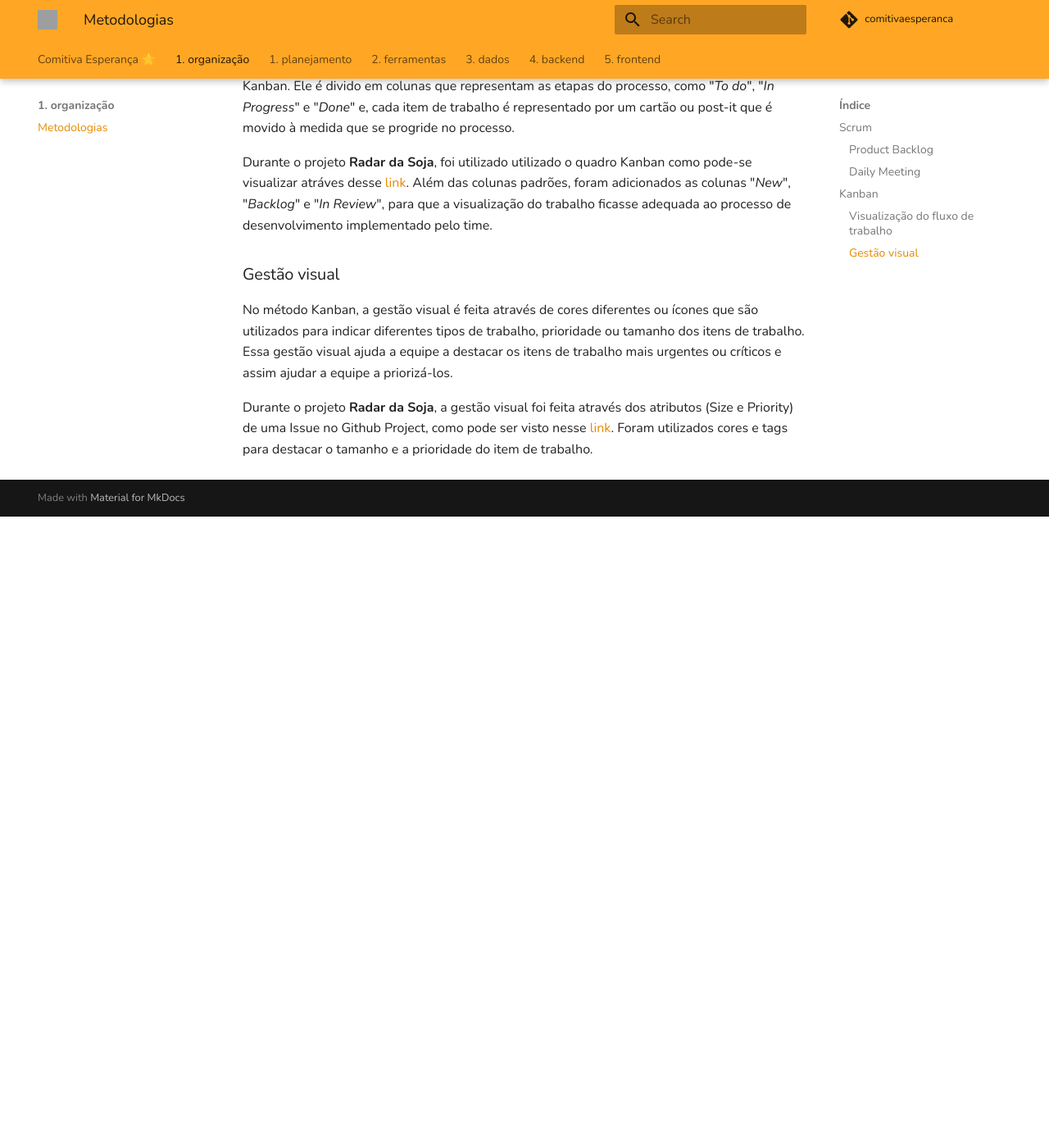
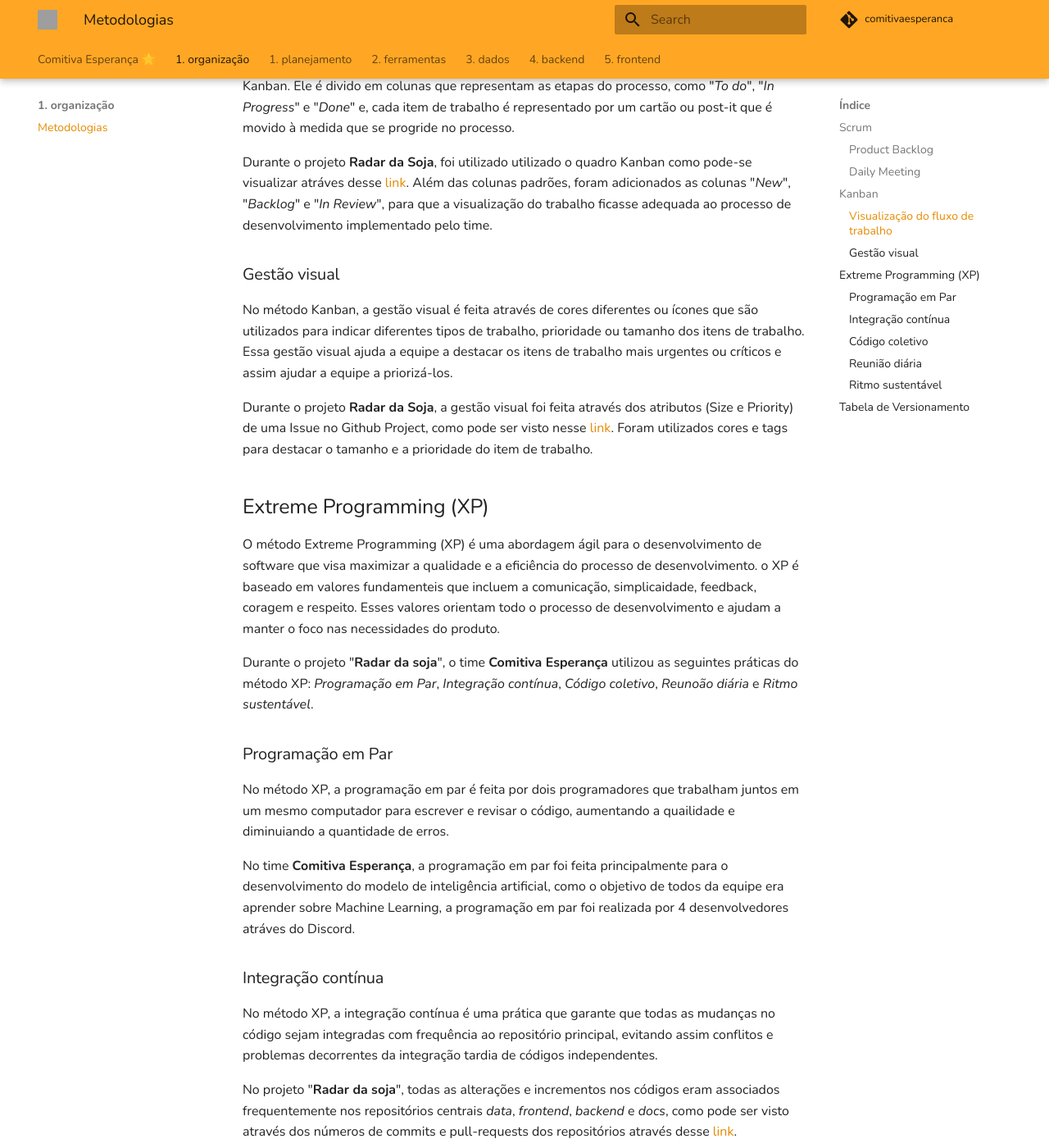
Before and after one commit to comitivaesperanca/docs, an MkDocs documentation site: the page built from docs/1. organização/organizacao.md, in a window 1280 px wide and 1400 px high, scrolled down 1408 px. Shown: the whole window at 82% size. Built offline with MkDocs 1.6.1 and Material for MkDocs 9.7.7, drawn with Linux system fonts in a browser that asks for light colours; comment, search, counter and statistics services are not loaded; before the commit the page ends 2038 px from its top, so only the background shows below that; some of the changed text lies outside the part shown; grey boxes are pictures that could not be loaded.

Commit message:
feat: adicionado descrição do XP e tabela de versão

```diff
--- a/docs/1. organização/organizacao.md
+++ b/docs/1. organização/organizacao.md
@@ -31,3 +31,57 @@ Durante o projeto **Radar da Soja**, foi utilizado utilizado o quadro Kanban com
 No método Kanban, a gestão visual é feita através de cores diferentes ou ícones que são utilizados para indicar diferentes tipos de trabalho, prioridade ou tamanho dos itens de trabalho. Essa gestão visual ajuda a equipe a destacar os itens de trabalho mais urgentes ou críticos e assim ajudar a equipe a priorizá-los. <br>
 
 Durante o projeto **Radar da Soja**, a gestão visual foi feita através dos atributos (Size e Priority) de uma Issue no Github Project, como pode ser visto nesse <a href="https://github.com/orgs/comitivaesperanca/projects/2">link</a>. Foram utilizados cores e tags para destacar o tamanho e a prioridade do item de trabalho.
+
+## Extreme Programming (XP)
+O método Extreme Programming (XP) é uma abordagem ágil para o desenvolvimento de software que visa maximizar a qualidade e a eficiência do processo de desenvolvimento. o XP é baseado em valores fundamenteis que incluem a comunicação, simplicaidade, feedback, coragem e respeito. Esses valores orientam todo o processo de desenvolvimento e ajudam a manter o foco nas necessidades do produto. <br>
+
+Durante o projeto "**Radar da soja**", o time **Comitiva Esperança** utilizou as seguintes práticas do método XP: *Programação em Par*, *Integração contínua*, *Código coletivo*, *Reunoão diária* e *Ritmo sustentável*.
+
+### Programação em Par
+No método XP, a programação em par é feita por dois programadores que trabalham juntos em um mesmo computador para escrever e revisar o código, aumentando a quailidade e diminuiando a quantidade de erros.<br>
+
+No time **Comitiva Esperança**, a programação em par foi feita principalmente para o desenvolvimento do modelo de inteligência artificial, como o objetivo de todos da equipe era aprender sobre Machine Learning, a programação em par foi realizada por 4 desenvolvedores atráves do Discord.
+### Integração contínua
+No método XP, a integração contínua é uma prática que garante que todas as mudanças no código sejam integradas com frequência ao repositório principal, evitando assim conflitos e problemas decorrentes da integração tardia de códigos independentes. <br>
+
+No projeto "**Radar da soja**", todas as alterações e incrementos nos códigos eram associados frequentemente nos repositórios centrais *data*, *frontend*, *backend* e *docs*, como pode ser visto através dos números de commits e pull-requests dos repositórios através desse <a href="https://github.com/orgs/comitivaesperanca/repositories">link</a>.
+
+### Código coletivo
+No método XP, o código coletivo é uma prática de propriepidade coletiva do código, ou seja, cada membro da equipe pode trabalhar em qualquer parte do sistema a qualquer momento. Essa prática permite que o sistema evolua mantendo o código mais simples possível e garante que todos os membros do time possuam conhecimento do sistema em sua totalidade. <br>
+
+No projeto "**Radar da soja**", qualquer pessoa do time *Comitiva Esperança* pode fazer alterações em qualquer um dos repositórios sem necessidade de autorização de outro pessoa. Até por isso, para aprovação de um Pull Request não é necessário a revisão de nenhum outro membro da equipe.
+
+### Reunião diária
+A reunião diária do XP e do Scrum possui, no geral, o mesmo propósito, um status report das atividades que foram realizadas ontem e das atividades que estão sendo desenvolvidas, assim todos os membros do time possuem conhecimento sobre o andamento geral do projeto. <br>
+
+No time *Comitiva Esperança*, como dito na *Daily Meeting* do Scrum, as reuniões diárias foram substituidas por um status report diário, enviado no grupo do WhatsApp da organização, das atividades dos membros da equipe.
+### Ritmo sustentável
+No método XP, o ritmo sustentável é uma prática que consiste em trabalhar respeitando os limiticos físicos e demonstrando respeito pela individualidade de cada membro da equipe. Dessa forma, todos os membros da equipe garante a saúde do ponto de vista físico e mental. <br>
+
+Considerando que todos os membros do time *Comitiva Esperança* possuem empregos fixos e de tempo integral, a prática do ritmo sustentável foi de extrema necessidade para garantia do sucesso do projeto, por isso, cada membro tinha liberdade de executar as atividades previstas a qualquer momento desejado e da forma que achasse adequada.
+
+
+## Tabela de Versionamento
+<div class="md-typeset__scrollwrap">
+  <div class="md-typeset__table">
+    <table>
+      <thead>
+        <tr>
+          <th>Data</th>
+          <th>Versão</th>
+          <th>Descrição</th>
+          <th>Autor(es)</th>
+        </tr>
+      </thead>
+    <tbody>
+      <tr>
+        <td>03/05/2023</td>
+        <td>1.0</td>
+        <td>Criação do documento</td>
+        <td><a href="https://www.linkedin.com/in/vitor-lameirao/">Vitor Lameirão</a>
+        </td>
+      </tr>
+    </tbody>
+  </table>
+</div>
+</div>
```
Also changed, not shown: site/assets/images/logo_pantanal.png (deleted).
